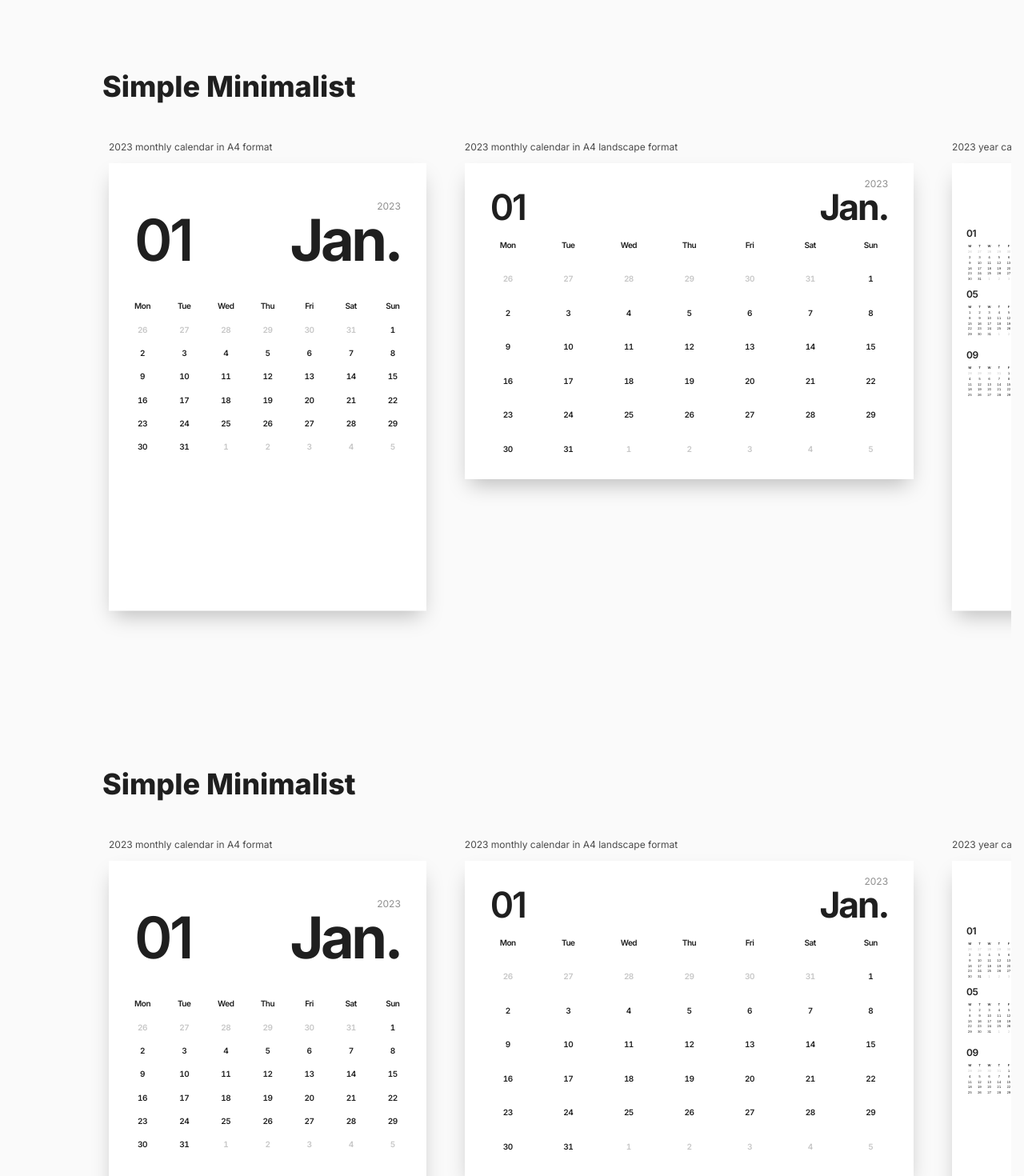
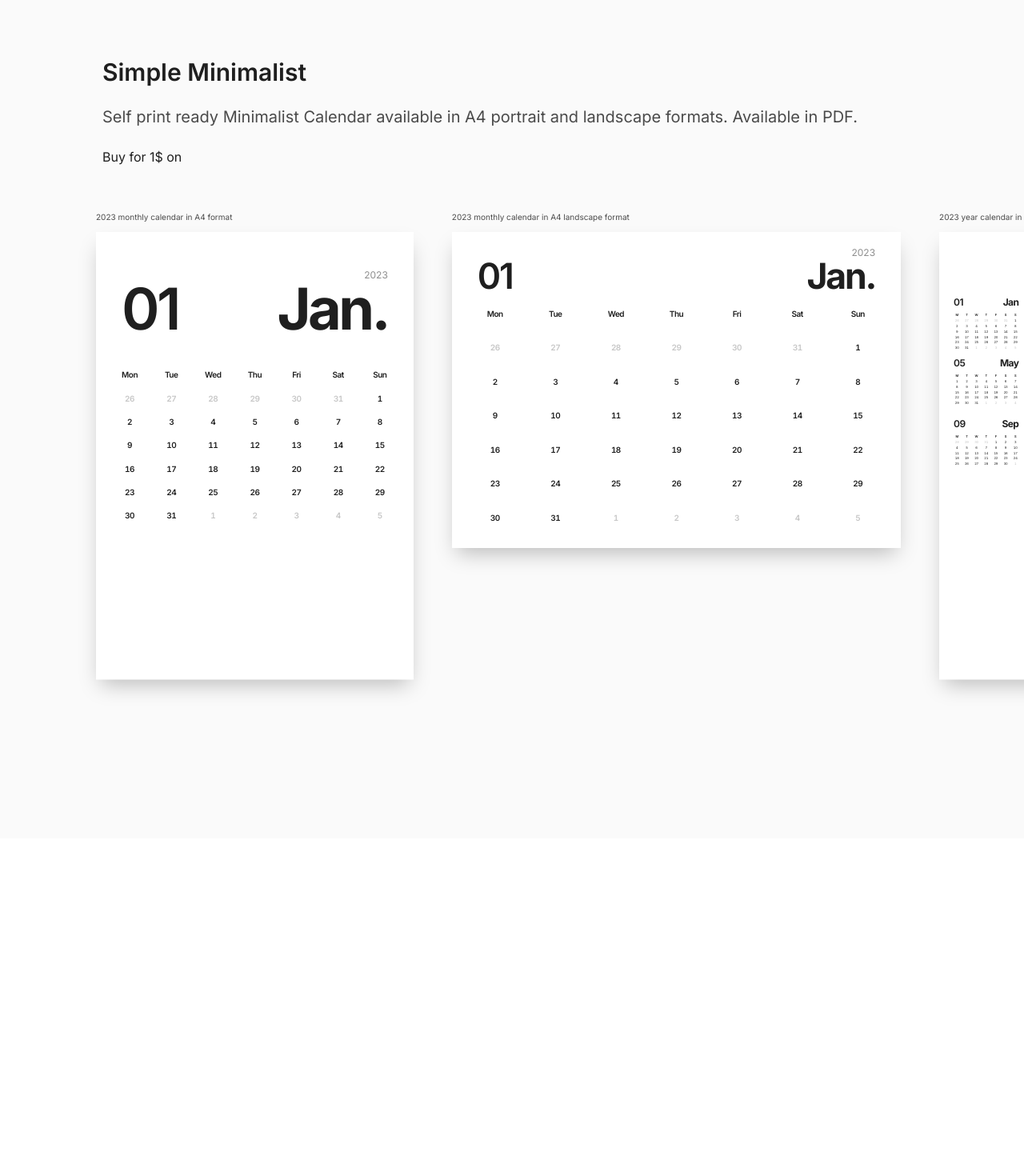
Before and after one commit to BartoszJarocki/minimal, a Next.js app in the folder apps/frontend/: page / in a window 1280 px wide. Shown: the part 440-1910 px from the top of the page at 80% size. After the commit the page ends 1488 px from the top, so only its background shows below. Built offline with nearby package versions, Linux system fonts and the light colour scheme; a web font is replaced by a local one.

Commit message:
Added gumroad button

```diff
--- a/apps/frontend/src/pages/index.tsx
+++ b/apps/frontend/src/pages/index.tsx
@@ -5,6 +5,7 @@ import {
   ArrowLongLeftIcon,
   ArrowLongRightIcon,
 } from "@heroicons/react/24/outline";
+import Script from "next/script";
 
 import { NextSeo } from "next-seo";
 import { Fonts } from "../lib/fonts";
@@ -20,12 +21,12 @@ const SectionTitle = ({
   className,
 }: {
   children: React.ReactNode;
-  className: string;
+  className?: string;
 }) => {
   return (
     <h3
       className={clsx(
-        "mb-4 text-left text-4xl font-extrabold md:mb-6",
+        "mb-4 text-left text-3xl font-semibold md:mb-6",
         className
       )}
     >
@@ -36,7 +37,7 @@ const SectionTitle = ({
 
 const SectionSubtitle = ({ children }: { children: React.ReactNode }) => {
   return (
-    <h3 className="mb-4 text-left text-2xl opacity-80 md:mb-6">{children}</h3>
+    <h3 className="mb-4 text-left text-xl opacity-80 md:mb-6">{children}</h3>
   );
 };
 
@@ -59,6 +60,7 @@ export default function Calendar() {
           cardType: "summary_large_image",
         }}
       />
+      <Script src="https://gumroad.com/js/gumroad.js" />
 
       <div
         className={clsx(
@@ -86,7 +88,7 @@ export default function Calendar() {
             </button>
           </div>
         </nav>
-        <main className="md:space-y-18 min-h-0 space-y-12 py-12">
+        <main className="md:space-y-18 min-h-0 space-y-8 py-12">
           <section className="space-y-4 px-4 md:px-32">
             <h1 className="max-w-4xl text-4xl font-bold leading-none tracking-tighter md:text-8xl">
               Get beautiful minimalist calendars
@@ -96,12 +98,25 @@ export default function Calendar() {
             </h2>
           </section>
 
-          <SectionTitle className="px-4 pt-24 md:px-32">
-            Simple Minimalist
-          </SectionTitle>
+          <div className="px-4 pt-24 md:px-32">
+            <SectionTitle>Simple Minimalist</SectionTitle>
+            <SectionSubtitle>
+              Self print ready Minimalist Calendar available in A4 portrait and
+              landscape formats. Available in PDF.
+            </SectionSubtitle>
+            <div className="h-12">
+              <a
+                className="gumroad-button"
+                href="https://useminimal.gumroad.com/l/minimalist-calendar"
+              >
+                Buy for 1$ on
+              </a>
+            </div>
+          </div>
+
           <section>
-            <div className="relative mx-4 flex h-[640px] gap-x-12 overflow-x-auto pb-4 md:px-32">
-              <div className="absolute inset-0 top-0 right-0 flex h-full -translate-x-1/4 -translate-y-1/4 scale-50 transform gap-x-24 overflow-visible px-60">
+            <div className="relative flex h-[640px] gap-x-12 overflow-x-auto px-4 pb-4 md:px-32">
+              <div className="absolute inset-0 top-0 right-0 flex h-full -translate-x-1/4 -translate-y-1/4 scale-50 transform gap-x-24 overflow-visible px-8 md:px-60">
                 <div>
                   <SectionSubtitle>
                     {date.year} monthly calendar in A4 format
@@ -153,62 +168,64 @@ export default function Calendar() {
             </div>
           </section>
 
-          <SectionTitle className="px-4 pt-24 md:px-32">
-            Simple Minimalist
-          </SectionTitle>
-          <section>
-            <div className="relative mx-4 flex h-[640px] gap-x-12 overflow-x-auto pb-4 md:px-32">
-              <div className="absolute inset-0 top-0 right-0 flex h-full -translate-x-1/4 -translate-y-1/4 scale-50 transform gap-x-24 overflow-visible px-60">
-                <div>
-                  <SectionSubtitle>
-                    {date.year} monthly calendar in A4 format
-                  </SectionSubtitle>
-                  <div className="paper-a4 bg-white shadow-2xl">
-                    <SimpleMinimalistMonthCalendar
-                      date={date}
-                      variant="portrait"
-                    />
+          <div className="hidden">
+            <SectionTitle className="px-4 pt-24 md:px-32">
+              Simple Minimalist
+            </SectionTitle>
+            <section>
+              <div className="relative mx-4 flex h-[640px] gap-x-12 overflow-x-auto pb-4 md:px-32">
+                <div className="absolute inset-0 top-0 right-0 flex h-full -translate-x-1/4 -translate-y-1/4 scale-50 transform gap-x-24 overflow-visible px-60">
+                  <div>
+                    <SectionSubtitle>
+                      {date.year} monthly calendar in A4 format
+                    </SectionSubtitle>
+                    <div className="paper-a4 bg-white shadow-2xl">
+                      <SimpleMinimalistMonthCalendar
+                        date={date}
+                        variant="portrait"
+                      />
+                    </div>
                   </div>
-                </div>
 
-                <div>
-                  <SectionSubtitle>
-                    {date.year} monthly calendar in A4 landscape format
-                  </SectionSubtitle>
-                  <div className="paper-a4-landscape bg-white shadow-2xl">
-                    <SimpleMinimalistMonthCalendar
-                      date={date}
-                      variant="landscape"
-                    />
+                  <div>
+                    <SectionSubtitle>
+                      {date.year} monthly calendar in A4 landscape format
+                    </SectionSubtitle>
+                    <div className="paper-a4-landscape bg-white shadow-2xl">
+                      <SimpleMinimalistMonthCalendar
+                        date={date}
+                        variant="landscape"
+                      />
+                    </div>
                   </div>
-                </div>
 
-                <div>
-                  <SectionSubtitle>
-                    {date.year} year calendar in A4 format
-                  </SectionSubtitle>
-                  <div className="paper-a4 bg-white shadow-2xl">
-                    <SimpleMilimalistYearCalendar
-                      date={date}
-                      variant="portrait"
-                    />
+                  <div>
+                    <SectionSubtitle>
+                      {date.year} year calendar in A4 format
+                    </SectionSubtitle>
+                    <div className="paper-a4 bg-white shadow-2xl">
+                      <SimpleMilimalistYearCalendar
+                        date={date}
+                        variant="portrait"
+                      />
+                    </div>
                   </div>
-                </div>
 
-                <div className="pr-32">
-                  <SectionSubtitle>
-                    {date.year} year calendar in A4 landscape format
-                  </SectionSubtitle>
-                  <div className="paper-a4-landscape bg-white shadow-2xl">
-                    <SimpleMilimalistYearCalendar
-                      date={date}
-                      variant="landscape"
-                    />
+                  <div className="pr-32">
+                    <SectionSubtitle>
+                      {date.year} year calendar in A4 landscape format
+                    </SectionSubtitle>
+                    <div className="paper-a4-landscape bg-white shadow-2xl">
+                      <SimpleMilimalistYearCalendar
+                        date={date}
+                        variant="landscape"
+                      />
+                    </div>
                   </div>
                 </div>
               </div>
-            </div>
-          </section>
+            </section>
+          </div>
         </main>
       </div>
     </>
```
